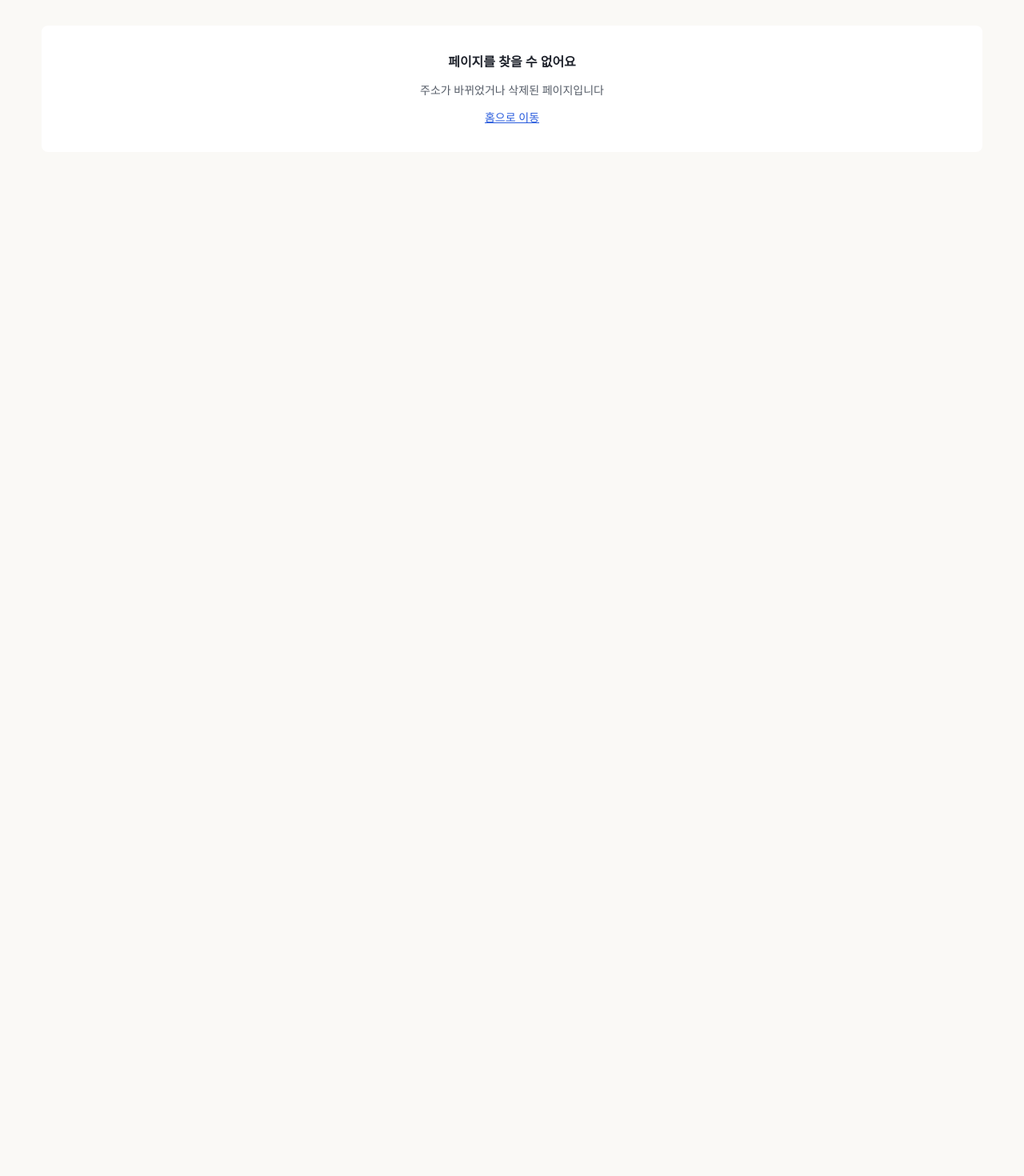
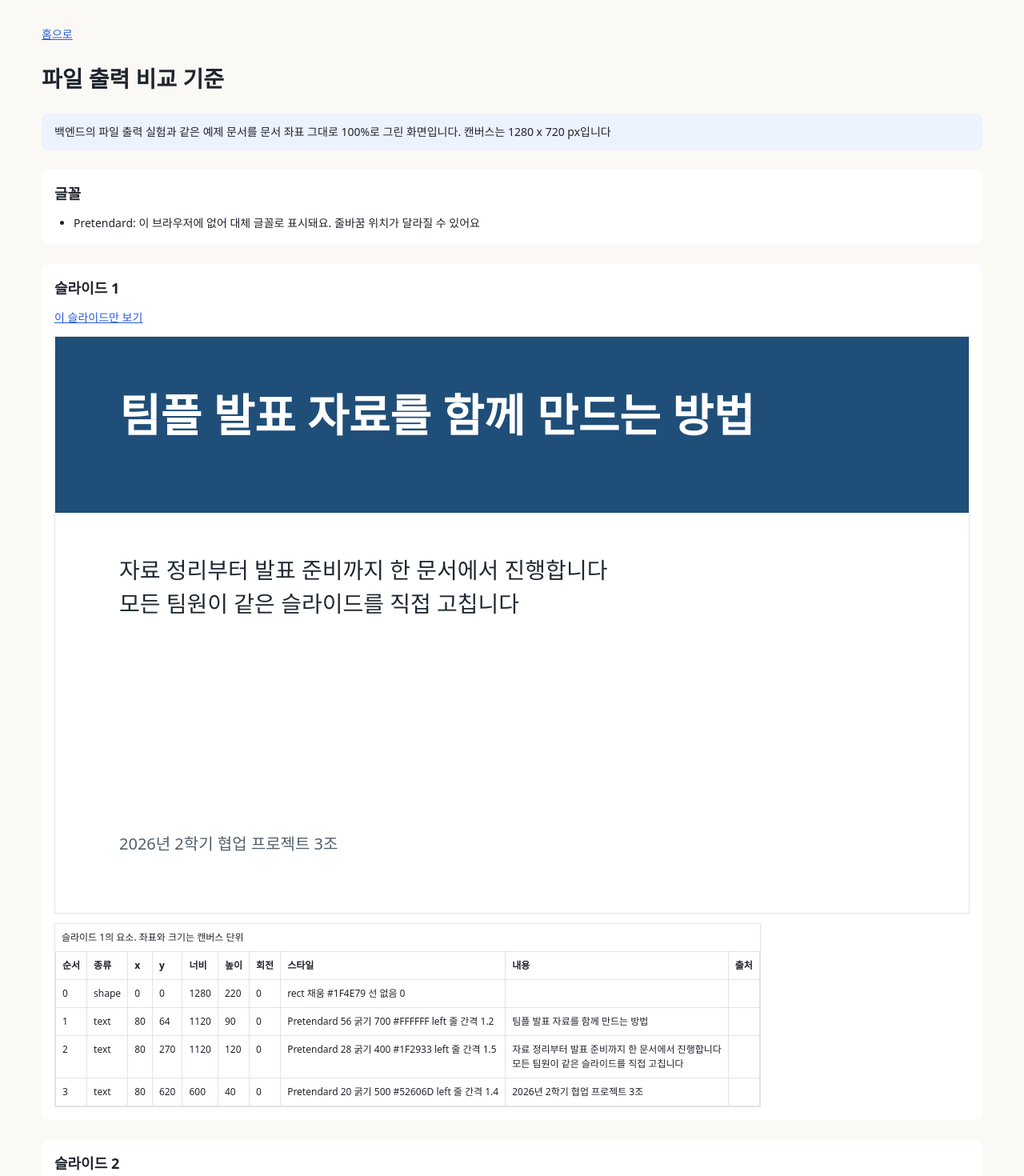
Before and after one commit to TeampleSpace/TeampleSpace-Frontend, a React (Vite) app: page /dev/reference in a window 1280 px wide. Shown: the top 1470 px of the page at 80% size. Before the commit the page ends 800 px from the top, so only its background shows below. Built offline with nearby package versions, Linux system fonts and the light colour scheme.

Commit message:
feat/#5: 파일 출력 비교 기준 화면 구현

```diff
--- a/src/app/router.tsx
+++ b/src/app/router.tsx
@@ -20,6 +20,12 @@ const devRoutes: RouteObject[] = import.meta.env.DEV
           Component: (await import('../pages/dev/EditorLab.tsx')).default,
         }),
       },
+      {
+        path: 'dev/reference',
+        lazy: async () => ({
+          Component: (await import('../pages/dev/RenderReference.tsx')).default,
+        }),
+      },
     ]
   : []
 
--- a/src/pages/Home.tsx
+++ b/src/pages/Home.tsx
@@ -13,6 +13,9 @@ export default function Home() {
             <li>
               <Link to="/dev/editor">편집 실험</Link>
             </li>
+            <li>
+              <Link to="/dev/reference">파일 출력 비교 기준</Link>
+            </li>
           </ul>
         </nav>
       )}
--- /dev/null
+++ b/src/pages/dev/RenderReference.module.css
@@ -0,0 +1,62 @@
+.notice {
+  padding: var(--space-12) var(--space-16);
+  border-radius: var(--radius);
+  background: var(--color-primary-soft);
+}
+
+.section {
+  display: flex;
+  flex-direction: column;
+  align-items: flex-start;
+  gap: var(--space-12);
+  min-width: 0;
+  padding: var(--space-16);
+  border-radius: var(--radius);
+  background: var(--color-surface);
+}
+
+.section ul,
+.section ol {
+  margin: 0;
+  padding-left: var(--space-24);
+}
+
+/* 100% 크기라 좁은 화면에서는 이 영역 안에서 스크롤한다 */
+.scroll {
+  max-width: 100%;
+  overflow: auto;
+  border: 1px solid var(--color-border);
+}
+
+.table {
+  border-collapse: collapse;
+  font: var(--text-meta);
+}
+
+.table caption {
+  padding: var(--space-8);
+  text-align: left;
+}
+
+.table th,
+.table td {
+  padding: var(--space-8);
+  border: 1px solid var(--color-border);
+  text-align: left;
+  vertical-align: top;
+  white-space: nowrap;
+}
+
+.table .content {
+  min-width: 240px;
+  white-space: pre-wrap;
+}
+
+/* 캡처용. 화면 왼쪽 위에 슬라이드만 그린다 */
+.bare {
+  position: fixed;
+  inset: 0;
+  z-index: 10;
+  overflow: auto;
+  background: #ffffff;
+}
--- /dev/null
+++ b/src/pages/dev/RenderReference.tsx
@@ -0,0 +1,190 @@
+import { Link, useSearchParams } from 'react-router'
+import exampleImage from '../../../contracts/examples/assets/0193a000-0000-7000-8000-0000000000c1.png'
+import type { Element, Presentation } from '../../entities/presentation/schema.ts'
+import { SlideRenderer } from '../../features/editor/SlideRenderer.tsx'
+import { exampleImageFileId, exampleSnapshot } from '../../mocks/example.ts'
+import { StatusPanel } from '../../shared/ui/StatusPanel.tsx'
+import styles from './RenderReference.module.css'
+
+// 읽기 응답처럼 이미지에 임시 주소를 붙인 예제 문서
+function loadExample(): Presentation | undefined {
+  const source = exampleSnapshot.presentation
+  if (!source) return undefined
+  return {
+    ...source,
+    slides: source.slides.map((slide) => ({
+      ...slide,
+      elements: slide.elements.map((element) =>
+        element.type === 'image' && element.content.fileObjectId === exampleImageFileId
+          ? { ...element, content: { ...element.content, assetUrl: exampleImage } }
+          : element,
+      ),
+    })),
+  }
+}
+
+const presentation = loadExample()
+
+// 글꼴이 설치돼 있지 않으면 대체 글꼴과 글자 폭이 같게 나온다
+function hasFont(family: string): boolean {
+  const context = document.createElement('canvas').getContext('2d')
+  if (!context) return false
+  const sample = '가나다라 ABC 123'
+  const width = (font: string) => {
+    context.font = font
+    return context.measureText(sample).width
+  }
+  return width(`40px '${family}', monospace`) !== width('40px monospace')
+}
+
+function summary(element: Element): string {
+  if (element.type === 'text') {
+    const { fontFamily, fontSize, fontWeight, color, align, lineHeight } = element.style
+    return `${fontFamily} ${fontSize} 굵기 ${fontWeight} ${color} ${align} 줄 간격 ${lineHeight}`
+  }
+  if (element.type === 'shape') {
+    const { fill, stroke, strokeWidth, cornerRadius } = element.style
+    const corner = cornerRadius ? ` 모서리 ${cornerRadius}` : ''
+    return `${element.content.shape} 채움 ${fill ?? '없음'} 선 ${stroke ?? '없음'} ${strokeWidth}${corner}`
+  }
+  const crop = element.content.crop
+  const cropText = crop ? ` 자르기 ${crop.x}, ${crop.y}, ${crop.width}, ${crop.height}` : ''
+  return `파일 ${element.content.fileObjectId}${cropText}`
+}
+
+function content(element: Element): string {
+  if (element.type === 'text') return element.content.text
+  if (element.type === 'image') return element.content.alt
+  return ''
+}
+
+const checkItems = [
+  '한글 글꼴이 문서에 적힌 글꼴로 나오는지, 대체 글꼴로 바뀌었는지',
+  '긴 문장의 줄바꿈 위치가 같은지',
+  '직접 넣은 줄바꿈이 그대로 줄을 나누는지',
+  '글자 크기, 굵기, 색, 정렬, 줄 간격이 같은지',
+  '도형의 위치, 크기, 채움 색, 선 색과 두께, 둥근 모서리가 같은지',
+  '이미지의 위치와 크기, 자른 영역, 가로세로 비율이 같은지',
+  '회전한 요소가 가운데를 기준으로 같은 각도로 도는지',
+  '요소가 겹치는 순서가 같은지',
+  '출처 문구가 보이고 출처 연결 정보가 정해진 방식으로 표시되는지',
+  '슬라이드 순서와 크기가 같은지',
+]
+
+// 백엔드의 PPTX, PDF 출력과 비교할 기준 화면. 문서 좌표 그대로 100%로 그린다
+export default function RenderReference() {
+  const [params] = useSearchParams()
+  if (!presentation) {
+    return <StatusPanel kind="empty" title="예제 문서가 없어요" />
+  }
+
+  // 화면 캡처용. 주소에 slide 번호를 주면 그 슬라이드만 왼쪽 위에 그린다
+  const only = presentation.slides[Number(params.get('slide')) - 1]
+  if (only) {
+    return (
+      <div className={styles.bare}>
+        <SlideRenderer canvas={presentation.canvas} slide={only} scale={1} />
+      </div>
+    )
+  }
+
+  const fonts = [...new Set(
+    presentation.slides.flatMap((slide) =>
+      slide.elements.flatMap((element) =>
+        element.type === 'text' ? [element.style.fontFamily] : [],
+      ),
+    ),
+  )]
+
+  return (
+    <>
+      <Link to="/">홈으로</Link>
+      <h1>파일 출력 비교 기준</h1>
+      <p className={styles.notice}>
+        백엔드의 파일 출력 실험과 같은 예제 문서를 문서 좌표 그대로 100%로 그린 화면입니다.
+        캔버스는 {presentation.canvas.width} x {presentation.canvas.height}{' '}
+        {presentation.canvas.unit}입니다
+      </p>
+
+      <section className={styles.section}>
+        <h2>글꼴</h2>
+        <ul>
+          {fonts.map((family) => (
+            <li key={family}>
+              {family}:{' '}
+              {hasFont(family)
+                ? '이 브라우저에서 사용할 수 있어요'
+                : '이 브라우저에 없어 대체 글꼴로 표시돼요. 줄바꿈 위치가 달라질 수 있어요'}
+            </li>
+          ))}
+        </ul>
+      </section>
+
+      {presentation.slides.map((slide, index) => (
+        <section key={slide.id} className={styles.section}>
+          <h2>슬라이드 {index + 1}</h2>
+          <Link to={`?slide=${index + 1}`}>이 슬라이드만 보기</Link>
+          <div className={styles.scroll}>
+            <SlideRenderer canvas={presentation.canvas} slide={slide} scale={1} />
+          </div>
+          <div className={styles.scroll}>
+            <table className={styles.table}>
+              <caption>슬라이드 {index + 1}의 요소. 좌표와 크기는 캔버스 단위</caption>
+              <thead>
+                <tr>
+                  <th scope="col">순서</th>
+                  <th scope="col">종류</th>
+                  <th scope="col">x</th>
+                  <th scope="col">y</th>
+                  <th scope="col">너비</th>
+                  <th scope="col">높이</th>
+                  <th scope="col">회전</th>
+                  <th scope="col">스타일</th>
+                  <th scope="col">내용</th>
+                  <th scope="col">출처</th>
+                </tr>
+              </thead>
+              <tbody>
+                {slide.elements.map((element) => (
+                  <tr key={element.id}>
+                    <td>{element.geometry.z}</td>
+                    <td>{element.type}</td>
+                    <td>{element.geometry.x}</td>
+                    <td>{element.geometry.y}</td>
+                    <td>{element.geometry.width}</td>
+                    <td>{element.geometry.height}</td>
+                    <td>{element.geometry.rotation}</td>
+                    <td>{summary(element)}</td>
+                    <td className={styles.content}>{content(element)}</td>
+                    <td>
+                      {element.sourceRefs
+                        .map((source) =>
+                          [
+                            `개정 ${source.sourceVersion}`,
+                            source.page ? `${source.page}쪽` : '',
+                            source.sourceDeleted ? '삭제된 자료' : '',
+                          ]
+                            .filter(Boolean)
+                            .join(' '),
+                        )
+                        .join(', ')}
+                    </td>
+                  </tr>
+                ))}
+              </tbody>
+            </table>
+          </div>
+        </section>
+      ))}
+
+      <section className={styles.section}>
+        <h2>비교할 항목</h2>
+        <ol>
+          {checkItems.map((item) => (
+            <li key={item}>{item}</li>
+          ))}
+        </ol>
+      </section>
+    </>
+  )
+}
```
